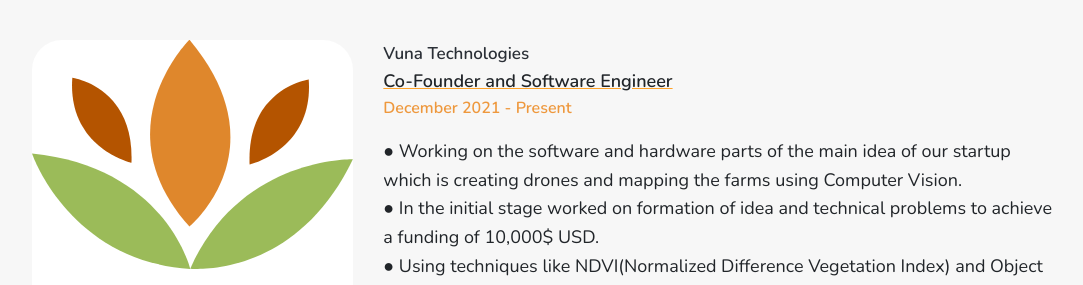
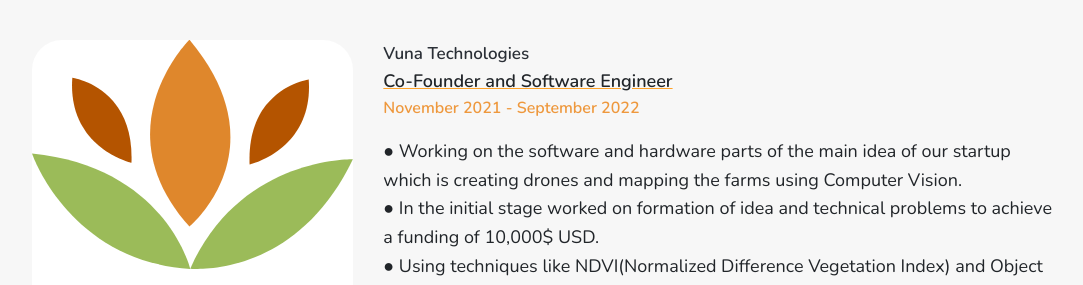
Before and after one commit to aniketdhole07/web, a Jekyll site: the page built from index.html, in a window 1280 px wide and 900 px high, scrolled down 5576 px. Shown: the part 163-448 px from the top of the window, without its empty margins (96-1179 px from the left). Built offline with Jekyll 4.4.1, drawn with Linux system fonts in a browser that asks for light colours; nearby versions of some CDN libraries; the list of posts is cut into pages by our own code.

Commit message:
Update index.html

```diff
--- a/index.html
+++ b/index.html
@@ -116,7 +116,7 @@ featured_image:
                                 <h6>Vuna Technologies</h6>
                                 <p class="no_margin work_title">Co-Founder and Software Engineer</p>
                                 <div class="proceeding">
-                                    <p class="no_margin" id="award">December 2021 - Present</p>
+                                    <p class="no_margin" id="award">November 2021 - September 2022</p>
                                 </div>
 
                                 <p class="excerpt">● Working on the software and hardware parts of the main idea of our startup which is creating drones and mapping the farms using Computer Vision.
```
